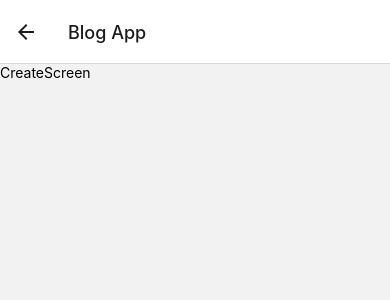
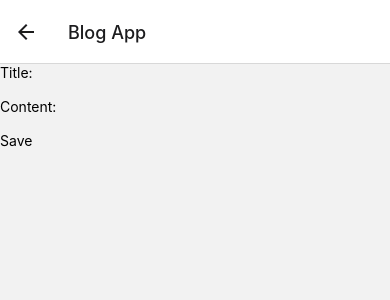
Before and after one commit to kaanarslan1990/blog, a React Native app: screen /Create in a window 390 px wide. Shown: the top 300 px of the page. Built offline with nearby package versions, Linux system fonts and the light colour scheme.

Commit message:
create blogscreen

```diff
--- a/App.js
+++ b/App.js
@@ -1,28 +1,46 @@
-import { StyleSheet } from 'react-native';
-import { NavigationContainer } from '@react-navigation/native';
-import { createNativeStackNavigator } from '@react-navigation/native-stack';
-import IndexScreen from './screens/IndexScreen';
-import CreateScreen from './screens/CreateScreen';
-import {  Provider } from './context/BlogContext';
-import ShowScreen from './screens/ShowScreen';
+import { StyleSheet, Text, TouchableOpacity } from "react-native";
+import { NavigationContainer } from "@react-navigation/native";
+import { createNativeStackNavigator } from "@react-navigation/native-stack";
+import IndexScreen from "./screens/IndexScreen";
+import CreateScreen from "./screens/CreateScreen";
+import { Provider } from "./context/BlogContext";
+import ShowScreen from "./screens/ShowScreen";
+import { AntDesign } from "@expo/vector-icons";
+import EditScreen from "./screens/EditScreen";
+import { EvilIcons } from '@expo/vector-icons';
 
 const Stack = createNativeStackNavigator();
 export default function App() {
   return (
     <Provider>
-    <NavigationContainer>
-      <Stack.Navigator screenOptions={{headerTitle:'Blog App'}}>
-        <Stack.Screen name="Index" component={IndexScreen} />
-        <Stack.Screen name="Create" component={CreateScreen} />
-        <Stack.Screen name="Show" component={ShowScreen} />
-      </Stack.Navigator>
-    </NavigationContainer>
+      <NavigationContainer>
+        <Stack.Navigator screenOptions={{ headerTitle: "Blog App" }}>
+          <Stack.Screen
+            name="Index"
+            component={IndexScreen}
+            options={({ navigation }) => ({
+              headerRight: () => (
+                <TouchableOpacity onPress={() => navigation.navigate('Create')}>
+                  <AntDesign name="plus" size={24} color="black" />
+                </TouchableOpacity>
+              ),
+            })}
+          />
+          <Stack.Screen name="Create" component={CreateScreen} />
+          <Stack.Screen name="Show" component={ShowScreen}  options={({ navigation }) => ({
+              headerRight: () => (
+                <TouchableOpacity onPress={() => navigation.navigate('Edit')}>
+                  <EvilIcons name="pencil" size={24} color="black" />
+                </TouchableOpacity>
+              ),
+            })} />
+          <Stack.Screen name="Edit" component={EditScreen} />
+        </Stack.Navigator>
+      </NavigationContainer>
     </Provider>
   );
 }
 
 const styles = StyleSheet.create({
-  container: {
-
-  },
+  container: {},
 });
--- /dev/null
+++ b/components/BlogPostForm.js
@@ -0,0 +1,27 @@
+import {
+  StyleSheet,
+  Text,
+  TextInput,
+  TouchableOpacity,
+  View,
+} from "react-native";
+import React, { useState } from "react";
+
+export default function BlogPostForm() {
+  const [title, setTitle] = useState("");
+  const [content, setContent] = useState("");
+
+  return (
+    <View>
+      <Text>Title:</Text>
+      <TextInput value={title} onChangeText={(text) => setTitle(text)} />
+      <Text>Content:</Text>
+      <TextInput value={content} onChangeText={(text) => setContent(text)} />
+      <TouchableOpacity>
+        <Text>Save</Text>
+      </TouchableOpacity>
+    </View>
+  );
+}
+
+const styles = StyleSheet.create({});
--- a/screens/CreateScreen.js
+++ b/screens/CreateScreen.js
@@ -1,12 +1,9 @@
-import { StyleSheet, Text, View } from 'react-native'
-import React from 'react'
+import { StyleSheet, Text, View } from "react-native";
+import React from "react";
+import BlogPostForm from "../components/BlogPostForm";
 
 export default function CreateScreen() {
-  return (
-    <View>
-      <Text>CreateScreen</Text>
-    </View>
-  )
+  return <BlogPostForm />;
 }
 
-const styles = StyleSheet.create({})
+const styles = StyleSheet.create({});
--- /dev/null
+++ b/screens/EditScreen.js
@@ -0,0 +1,12 @@
+import { StyleSheet, Text, View } from 'react-native'
+import React from 'react'
+
+export default function EditScreen() {
+  return (
+    <View>
+      <Text>EditScreen</Text>
+    </View>
+  )
+}
+
+const styles = StyleSheet.create({})
```
